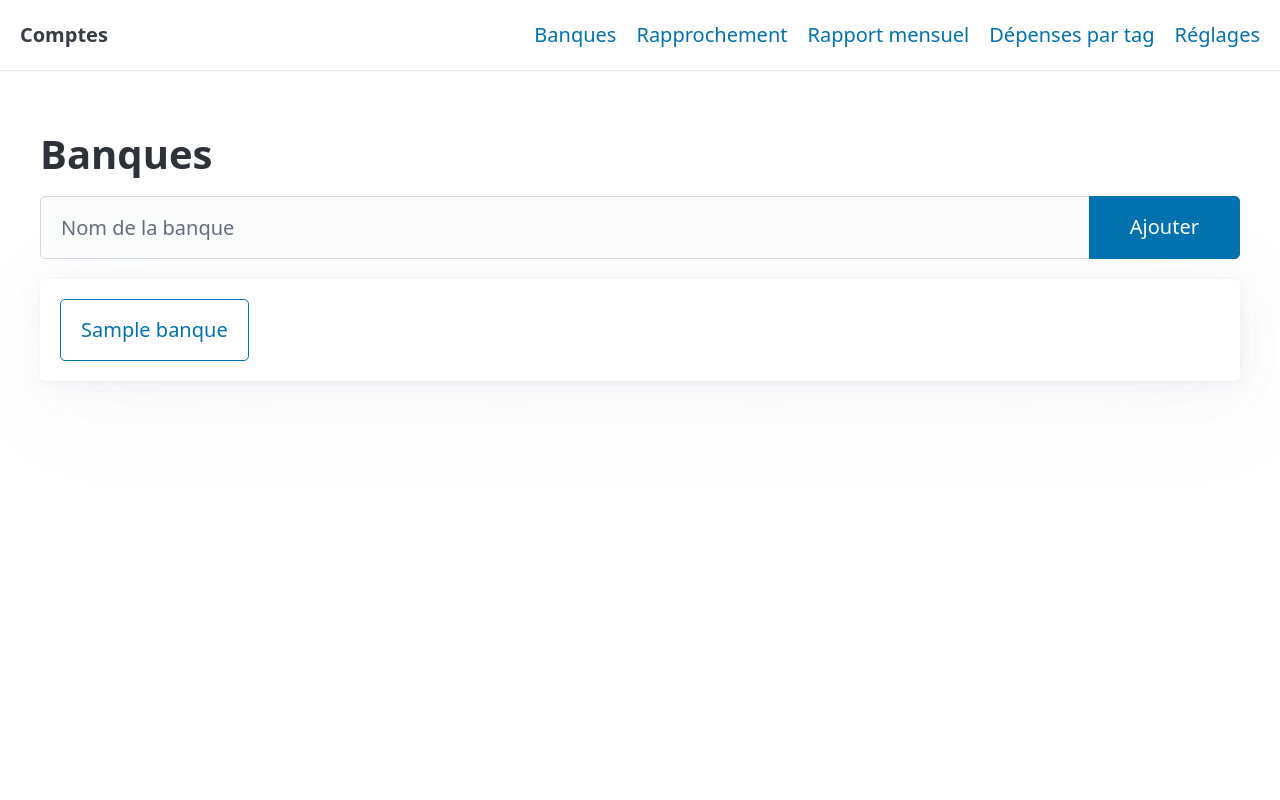
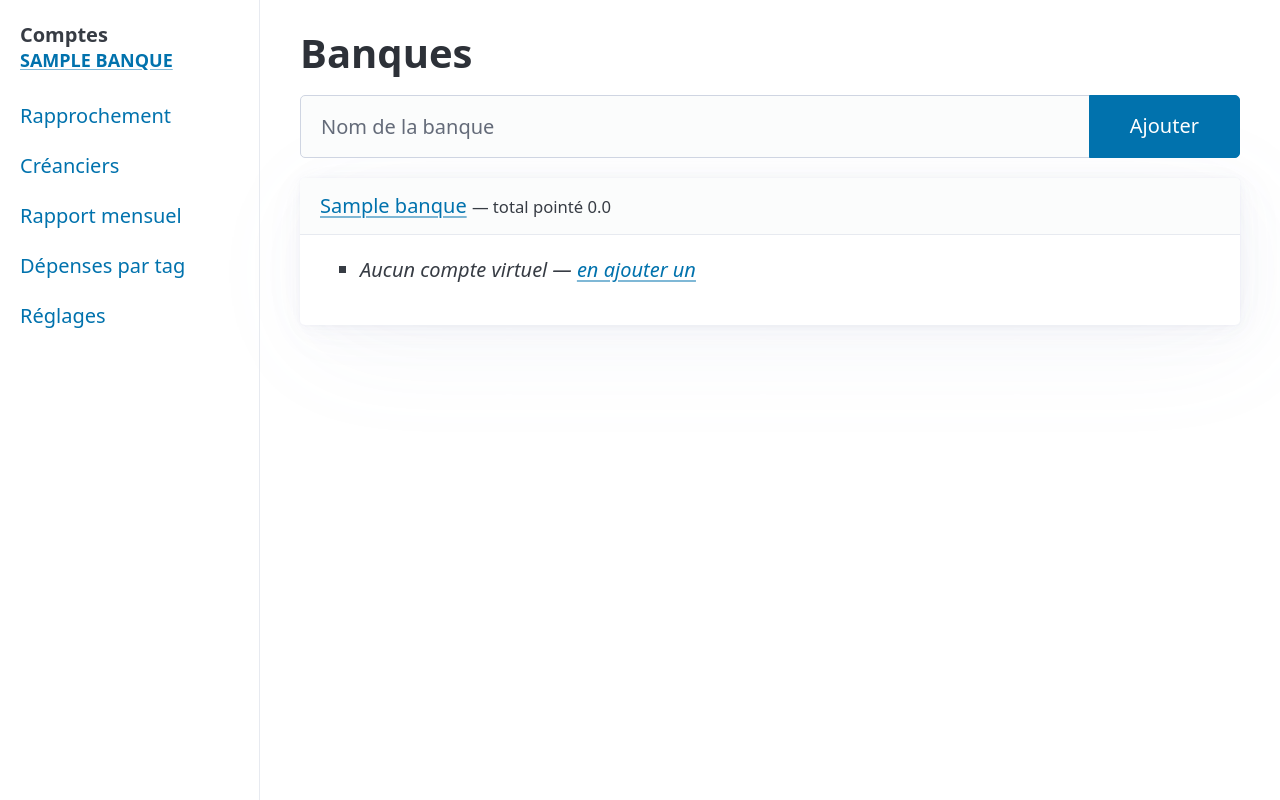
Before and after one commit to DessaiImrane/compteperso, a FastAPI app: page /banques in a window 1280 px wide. Run offline with FastAPI, Linux system fonts and the light colour scheme; tables that the repository leaves empty hold one stand-in row (values such as "Sample post"); parts of the project's set-up code (start-up, migrations or seed data) failed here and were passed over; some libraries are stand-ins or nearby versions.

Commit message:
feat: persistent sidebar (banques + comptes virtuels tree) with drag-n-drop reorder
Replaces the top nav with a left sidebar always listing banques and their
comptes virtuels, clicking a compte jumps straight to its transactions.
Comptes virtuels get an ordre field, reorderable via SortableJS with a
small POST endpoint to persist the new order.

```diff
--- a/app/models.py
+++ b/app/models.py
@@ -31,6 +31,7 @@ class CompteVirtuel(Base):
     banque_id: Mapped[int] = mapped_column(ForeignKey("banques.id"))
     nom: Mapped[str]
     actif: Mapped[bool] = mapped_column(default=True)
+    ordre: Mapped[int] = mapped_column(default=0)
 
     banque: Mapped["Banque"] = relationship(back_populates="comptes")
 
--- a/app/templates/banques/list.html
+++ b/app/templates/banques/list.html
@@ -8,8 +8,19 @@
   </fieldset>
 </form>
 <div class="grid">
-  {% for banque in banques %}
-    <article><a href="/banques/{{ banque.id }}" role="button" class="outline">{{ banque.nom }}</a></article>
+  {% for banque, comptes, total_banque in rows %}
+    <article>
+      <header>
+        <a href="/banques/{{ banque.id }}">{{ banque.nom }}</a>
+        <small> — total pointé {{ total_banque }}</small>
+      </header>
+      <ul>
+        {% for compte, pointe, a_venir in comptes %}
+          <li><a href="/comptes/{{ compte.id }}/transactions">{{ compte.nom }}</a> — pointé {{ pointe }}, à venir {{ a_venir }}</li>
+        {% endfor %}
+        {% if not comptes %}<li><em>Aucun compte virtuel — <a href="/banques/{{ banque.id }}">en ajouter un</a></em></li>{% endif %}
+      </ul>
+    </article>
   {% endfor %}
 </div>
 {% endblock %}
--- a/app/templates/base.html
+++ b/app/templates/base.html
@@ -6,24 +6,62 @@
   <title>Comptes</title>
   <link rel="stylesheet" href="https://cdn.jsdelivr.net/npm/@picocss/pico@2/css/pico.min.css">
   <script src="https://unpkg.com/htmx.org@1.9.12"></script>
+  <script src="https://cdnjs.cloudflare.com/ajax/libs/Sortable/1.15.2/Sortable.min.js"></script>
   <style>
-    nav.container-fluid { border-bottom: 1px solid var(--pico-muted-border-color); margin-bottom: 2rem; }
+    .layout { display: flex; align-items: flex-start; }
+    .sidebar {
+      width: 260px; flex-shrink: 0; padding: 1rem; border-right: 1px solid var(--pico-muted-border-color);
+      min-height: 100vh; position: sticky; top: 0;
+    }
+    .sidebar h2 { font-size: 0.9rem; text-transform: uppercase; color: var(--pico-muted-color); margin-bottom: 0.5rem; }
+    .sidebar ul { list-style: none; padding-left: 0; margin: 0 0 1rem 0; }
+    .sidebar .comptes { padding-left: 0.75rem; margin-bottom: 1rem; }
+    .sidebar .comptes li { cursor: grab; padding: 0.15rem 0; }
+    .sidebar nav ul { margin-bottom: 0; }
+    main.container { flex: 1; padding: 1.5rem 2rem; }
     table { display: block; overflow-x: auto; white-space: nowrap; }
   </style>
 </head>
 <body>
-  <nav class="container-fluid">
-    <ul><li><strong>Comptes</strong></li></ul>
+  <div class="layout">
+    <aside class="sidebar">
+      <strong>Comptes</strong>
+      {% for entry in sidebar_banques %}
+        <h2><a href="/banques/{{ entry.banque.id }}">{{ entry.banque.nom }}</a></h2>
+        <ul class="comptes" data-banque-id="{{ entry.banque.id }}">
+          {% for compte in entry.comptes %}
+            <li data-id="{{ compte.id }}">⠿ <a href="/comptes/{{ compte.id }}/transactions">{{ compte.nom }}</a></li>
+          {% endfor %}
+        </ul>
+      {% endfor %}
+      <nav>
         <ul>
-      <li><a href="/banques">Banques</a></li>
           <li><a href="/rapprochement">Rapprochement</a></li>
+          <li><a href="/creanciers">Créanciers</a></li>
           <li><a href="/reporting/mensuel">Rapport mensuel</a></li>
           <li><a href="/reporting/tags">Dépenses par tag</a></li>
           <li><a href="/reglages">Réglages</a></li>
         </ul>
       </nav>
+    </aside>
     <main class="container">
       {% block content %}{% endblock %}
     </main>
+  </div>
+  <script>
+    document.querySelectorAll('.sidebar .comptes').forEach(function (list) {
+      new Sortable(list, {
+        animation: 150,
+        onEnd: function () {
+          const ids = Array.from(list.children).map(function (li) { return parseInt(li.dataset.id, 10); });
+          fetch('/banques/' + list.dataset.banqueId + '/comptes/ordre', {
+            method: 'POST',
+            headers: { 'Content-Type': 'application/json' },
+            body: JSON.stringify({ ordre: ids }),
+          });
+        },
+      });
+    });
+  </script>
 </body>
 </html>
```
Also changed, not shown: app/main.py (+29 -4 lines), app/routers/banques.py (+29 -5 lines), tests/test_routers_reorder.py (added, +25 -0 lines). Lines whose indentation alone changed are shown as unchanged.
